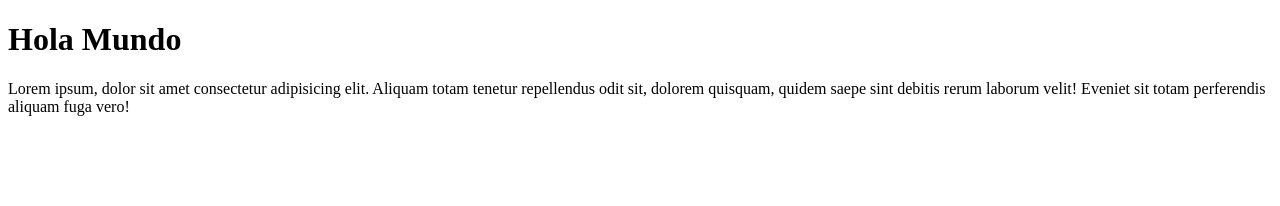
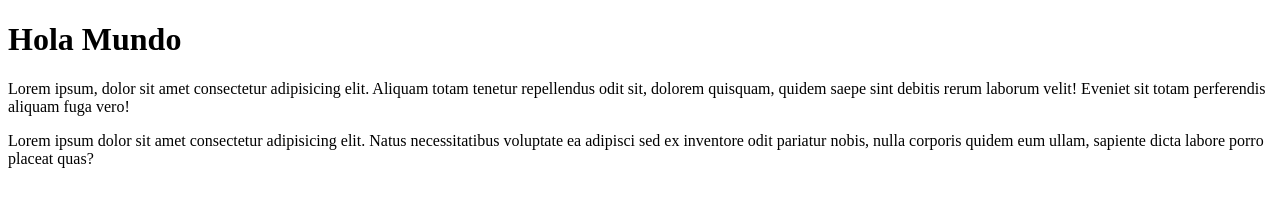
Before and after one commit to agusSantos23/ejercicioPracticoGit, a plain HTML site: page index.html in a window 1280 px wide. Drawn offline with Linux system fonts and the light colour scheme.

Commit message:
ADD lorem index master

```diff
--- a/index.html
+++ b/index.html
@@ -8,5 +8,6 @@
 <body>
   <h1>Hola Mundo</h1>
   <p>Lorem ipsum, dolor sit amet consectetur adipisicing elit. Aliquam totam tenetur repellendus odit sit, dolorem quisquam, quidem saepe sint debitis rerum laborum velit! Eveniet sit totam perferendis aliquam fuga vero!</p>
+  <p>Lorem ipsum dolor sit amet consectetur adipisicing elit. Natus necessitatibus voluptate ea adipisci sed ex inventore odit pariatur nobis, nulla corporis quidem eum ullam, sapiente dicta labore porro placeat quas?</p>
 </body>
 </html>
```
